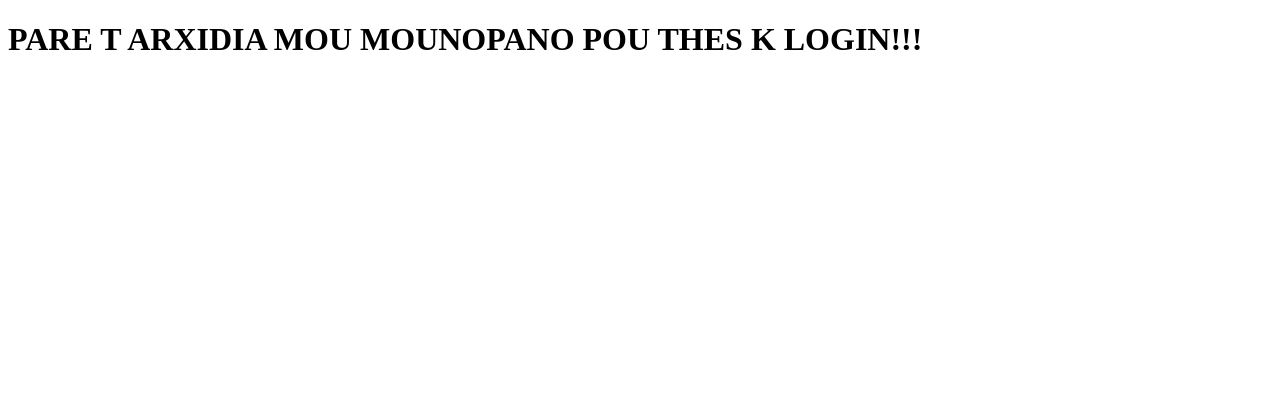
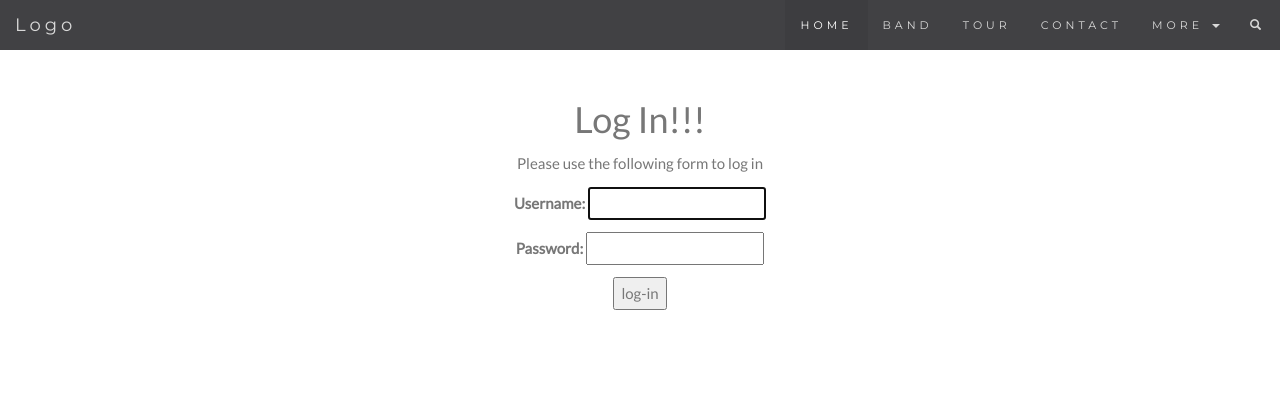
Before and after one commit to miskas138/this-is-it-beach, a Django app: page /login/ in a window 1280 px wide. Shown: the top 399 px of the page. Run offline with Django 3.2, Linux system fonts and the light colour scheme; some libraries are stand-ins or nearby versions.

Commit message:
ilopoiisi login & logout, login redirect, reverse_lazy sto settings kai login required decorator sto dahboard

```diff
--- a/account/templates/registration/login.html
+++ b/account/templates/registration/login.html
@@ -1,11 +1,25 @@
-<!DOCTYPE html>
-<html lang="en">
-<head>
-    <meta charset="UTF-8">
-    <title>Title</title>
-</head>
-<body>
-<h1>PARE T ARXIDIA MOU MOUNOPANO POU THES K LOGIN!!!</h1>
+{% extends 'account/base.html' %}
 
-</body>
-</html>
+{% block content %}
+    <div id="login" class="container text-center">
+<h1>Log In!!!</h1>
+    {% if form.errors %}
+        <p>Your username and password didn\'t match.
+        Please try again</p>
+    {% else %}
+        <p>Please use the following form to log in</p>
+    {% endif %}
+
+<div class="login-form">
+    <form action="{% url 'login' %}" method="post">
+        {{ form.as_p }}
+        {% csrf_token %}
+        <input type="hidden" name="next" value="{{ next }}" />
+        <p><input type="submit" value="log-in"></p>
+    </form>
+<!--<p><a href="{#% url "password_reset" %#}">Forgotten your password???</a></p>-->
+</div>
+    </div>
+
+
+{% endblock %}
--- a/account/views.py
+++ b/account/views.py
@@ -1,6 +1,6 @@
 from django.shortcuts import render
 from django.contrib.auth.decorators import login_required
 
-#@login_required
+@login_required
 def dashboard(request):
     return render(request, 'account/dashboard.html', {'section': 'dashboard'})
```
Also changed, not shown: THIS_IS_IT/settings.py (+6 -1 lines), account/templates/account/dashboard.html (+4 -4 lines), account/templates/registration/logged_out.html (added, +9 -0 lines).
